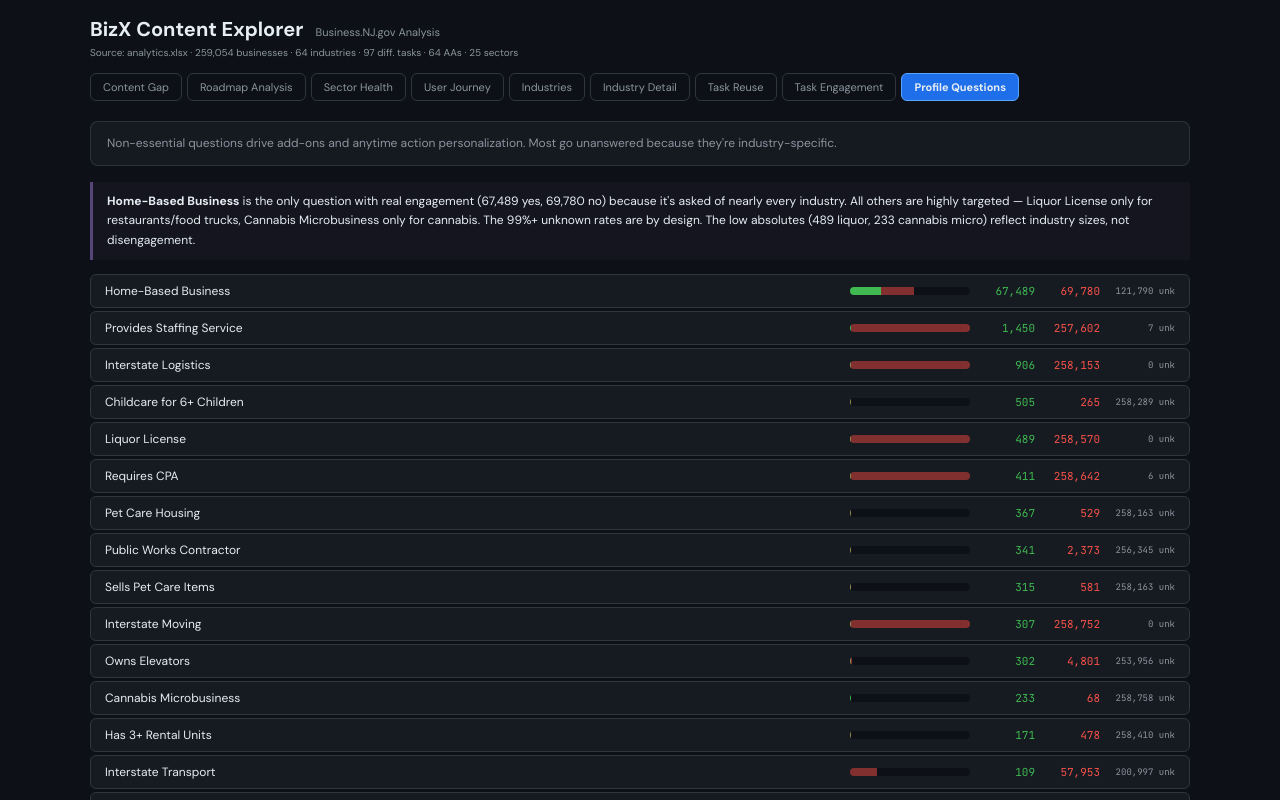
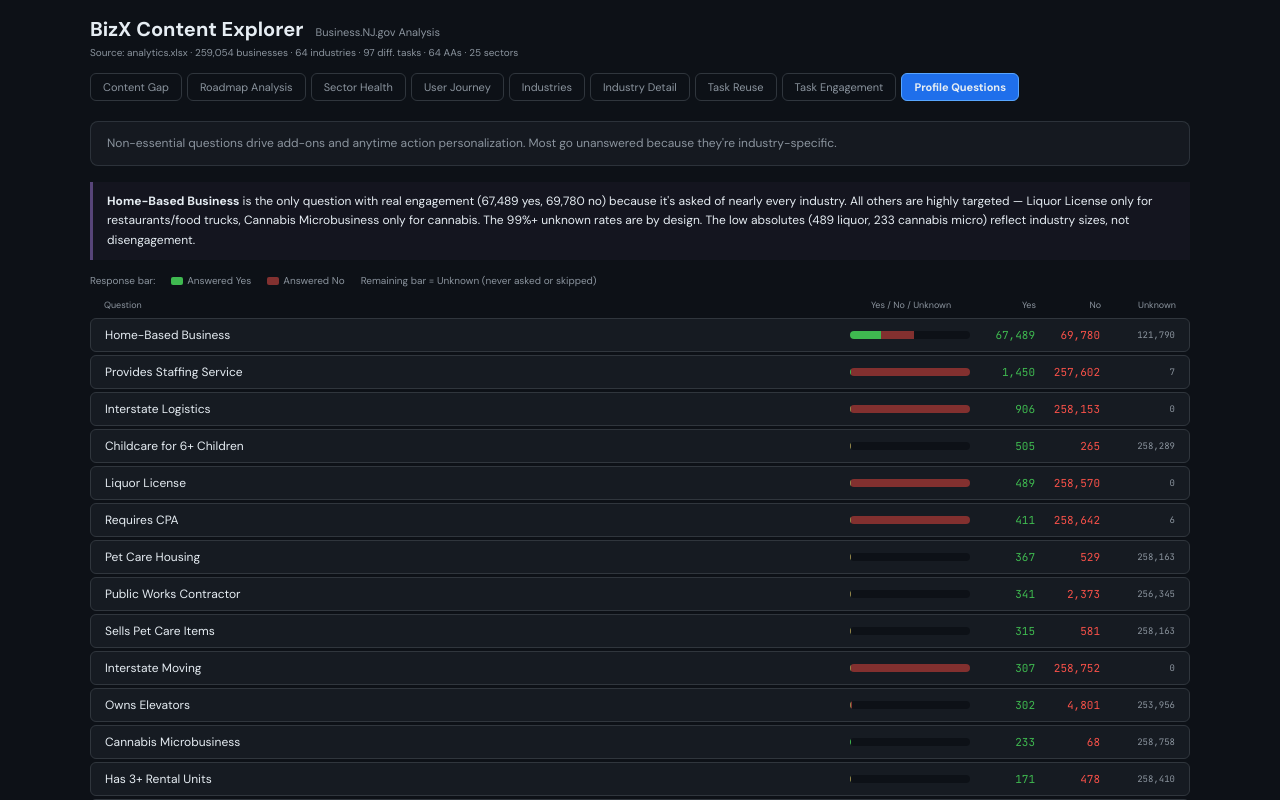
Before and after one commit to amykirchhoff/Roadmap, a React (Vite) app: page / in a window 1280 px wide. Both pictures are taken after a click on the button "Profile Questions". Shown: the top 800 px of the page. Built offline with nearby package versions, Linux system fonts and the light colour scheme.

Commit message:
Add files via upload

```diff
--- a/src/App.jsx
+++ b/src/App.jsx
@@ -484,13 +484,27 @@ export default function App() {
   const ProfileQuestions = () => (<div>
     <Alert color={C.muted}>Non-essential questions drive add-ons and anytime action personalization. Most go unanswered because they're industry-specific.</Alert>
     <Insight><strong>Home-Based Business</strong> is the only question with real engagement ({fmt(neq.find(q=>q.question==="Home-Based Business")?.yes||0)} yes, {fmt(neq.find(q=>q.question==="Home-Based Business")?.no||0)} no) because it's asked of nearly every industry. All others are highly targeted — Liquor License only for restaurants/food trucks, Cannabis Microbusiness only for cannabis. The 99%+ unknown rates are by design. The low absolutes (489 liquor, 233 cannabis micro) reflect industry sizes, not disengagement.</Insight>
-    <div style={{display:"grid",gap:3}}>{neq.map((q,i)=>{const total=q.yes+q.no+q.unknown;const yp=total>0?q.yes/total*100:0;const np=total>0?q.no/total*100:0;return(
+    <div style={{display:"flex",gap:16,marginBottom:8,fontSize:10,color:C.muted,fontFamily:C.sans,alignItems:"center",flexWrap:"wrap"}}>
+      <span>Response bar:</span>
+      <span><span style={{display:"inline-block",width:12,height:8,borderRadius:2,background:C.green,marginRight:4,verticalAlign:"middle"}}/>Answered Yes</span>
+      <span><span style={{display:"inline-block",width:12,height:8,borderRadius:2,background:C.red,opacity:.5,marginRight:4,verticalAlign:"middle"}}/>Answered No</span>
+      <span style={{color:C.muted}}>Remaining bar = Unknown (never asked or skipped)</span>
+    </div>
+    <div style={{display:"grid",gap:3}}>
+      <div style={{display:"flex",alignItems:"center",gap:10,padding:"4px 14px",fontSize:9,color:C.muted,fontFamily:C.sans}}>
+        <span style={{flex:1}}>Question</span>
+        <span style={{width:120,textAlign:"center"}}>Yes / No / Unknown</span>
+        <span style={{width:55,textAlign:"right"}}>Yes</span>
+        <span style={{width:55,textAlign:"right"}}>No</span>
+        <span style={{width:65,textAlign:"right"}}>Unknown</span>
+      </div>
+      {neq.map((q,i)=>{const total=q.yes+q.no+q.unknown;const yp=total>0?q.yes/total*100:0;const np=total>0?q.no/total*100:0;return(
       <div key={i} style={{background:C.card,border:`1px solid ${C.border}`,borderRadius:6,padding:"8px 14px",display:"flex",alignItems:"center",gap:10}}>
         <span style={{flex:1,fontSize:12,color:C.text,fontFamily:C.sans}}>{q.question}</span>
         <div style={{width:120,height:8,background:C.bg,borderRadius:4,overflow:"hidden",display:"flex"}}><div style={{width:`${yp}%`,height:"100%",background:C.green}}/><div style={{width:`${np}%`,height:"100%",background:C.red,opacity:.5}}/></div>
         <span style={{width:55,textAlign:"right",fontFamily:C.mono,fontSize:11,color:C.green}}>{fmt(q.yes)}</span>
         <span style={{width:55,textAlign:"right",fontFamily:C.mono,fontSize:11,color:C.red}}>{fmt(q.no)}</span>
-        <span style={{width:65,textAlign:"right",fontFamily:C.mono,fontSize:9,color:C.muted}}>{fmt(q.unknown)} unk</span>
+        <span style={{width:65,textAlign:"right",fontFamily:C.mono,fontSize:9,color:C.muted}}>{fmt(q.unknown)}</span>
       </div>
     );})}</div>
   </div>);
```
